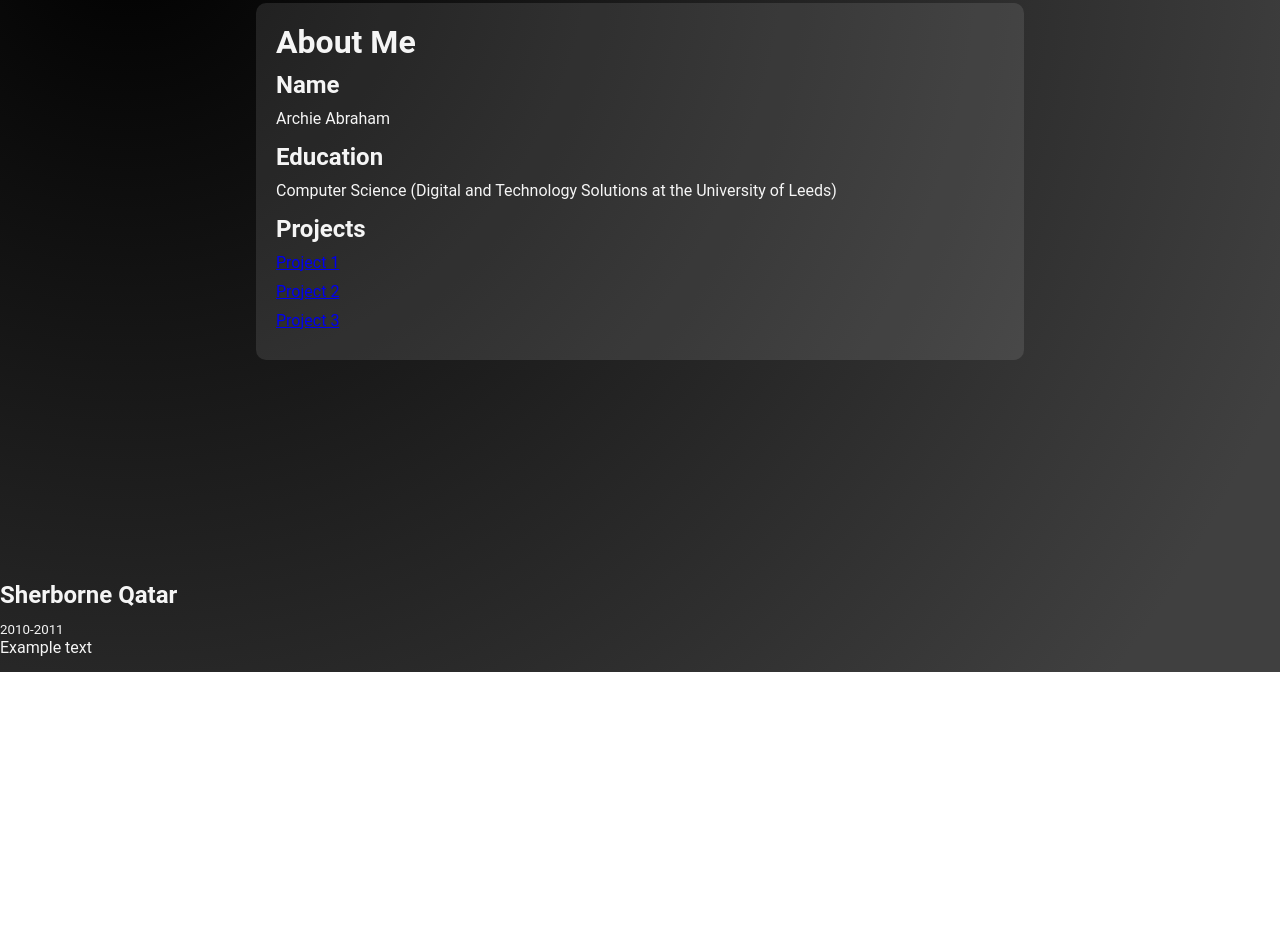
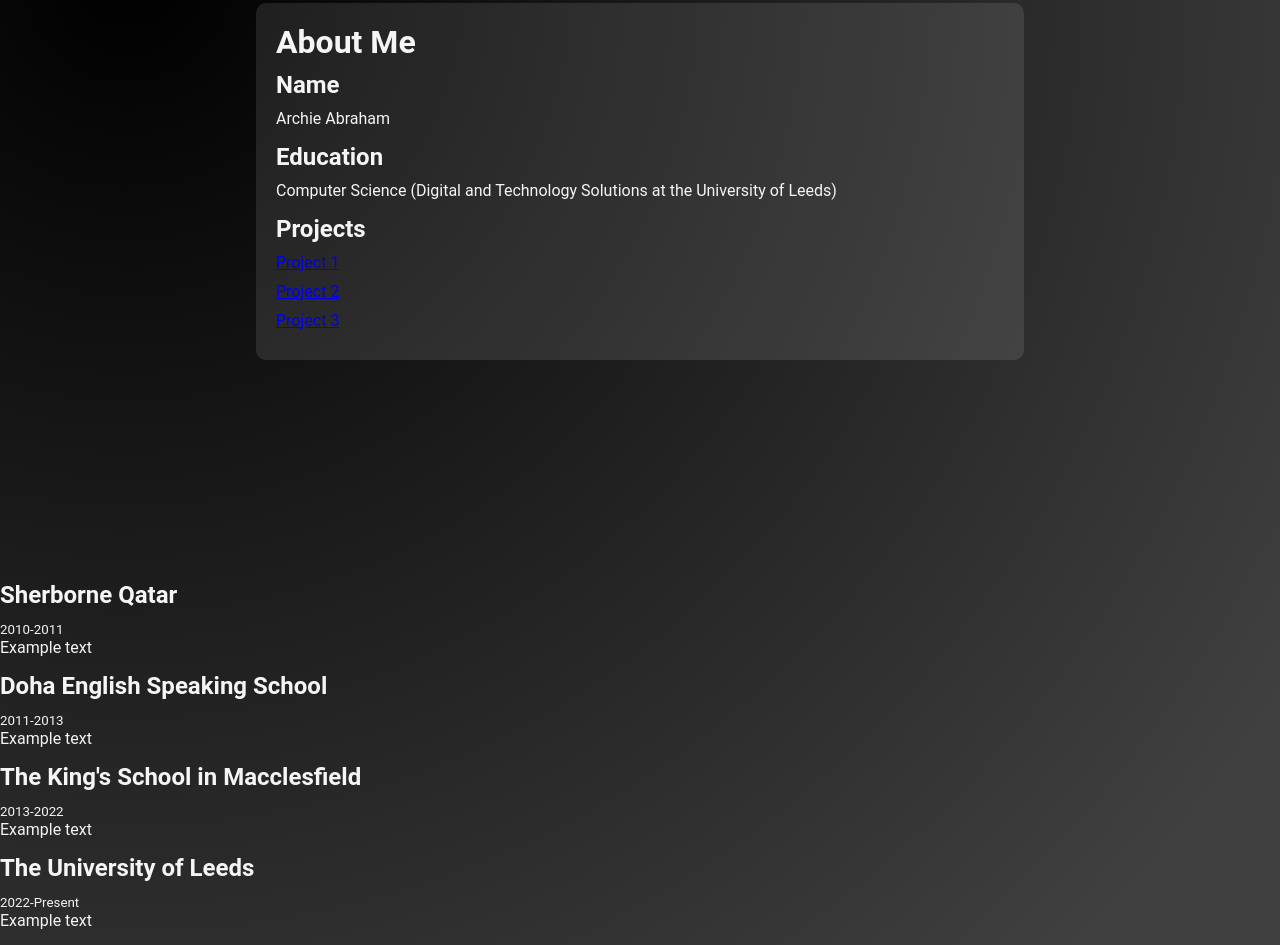
Before and after one commit to ArchieAbr/ArchieAbraham, a plain HTML site: page index.html in a window 1280 px wide. Shown: the part 266-1211 px from the top of the page. Before the commit the page ends 938 px from the top, so only its background shows below. Drawn offline with Linux system fonts and the light colour scheme.

Commit message:
created education template

```diff
--- a/index.html
+++ b/index.html
@@ -32,9 +32,32 @@
 
 <div class="edu-timeline">
     <div class="edu-container">
-        <h2>Sherborne Qatar</h2>
-        <small>2010-2011</small>
-        <p>Example text</p>
+        <div class="edu-textbox left">
+            <h2>Sherborne Qatar</h2>
+            <small>2010-2011</small>
+            <p>Example text</p>
+        </div>
+    </div>
+    <div class="edu-container right">
+        <div class="edu-textbox">
+            <h2>Doha English Speaking School</h2>
+            <small>2011-2013</small>
+            <p>Example text</p>
+        </div>
+    </div>
+    <div class="edu-container left">
+        <div class="edu-textbox">
+            <h2>The King's School in Macclesfield</h2>
+            <small>2013-2022</small>
+            <p>Example text</p>
+        </div>
+    </div>
+    <div class="edu-container right">
+        <div class="edu-textbox">
+            <h2>The University of Leeds</h2>
+            <small>2022-Present</small>
+            <p>Example text</p>
+        </div>
     </div>
 </div>
 
```
